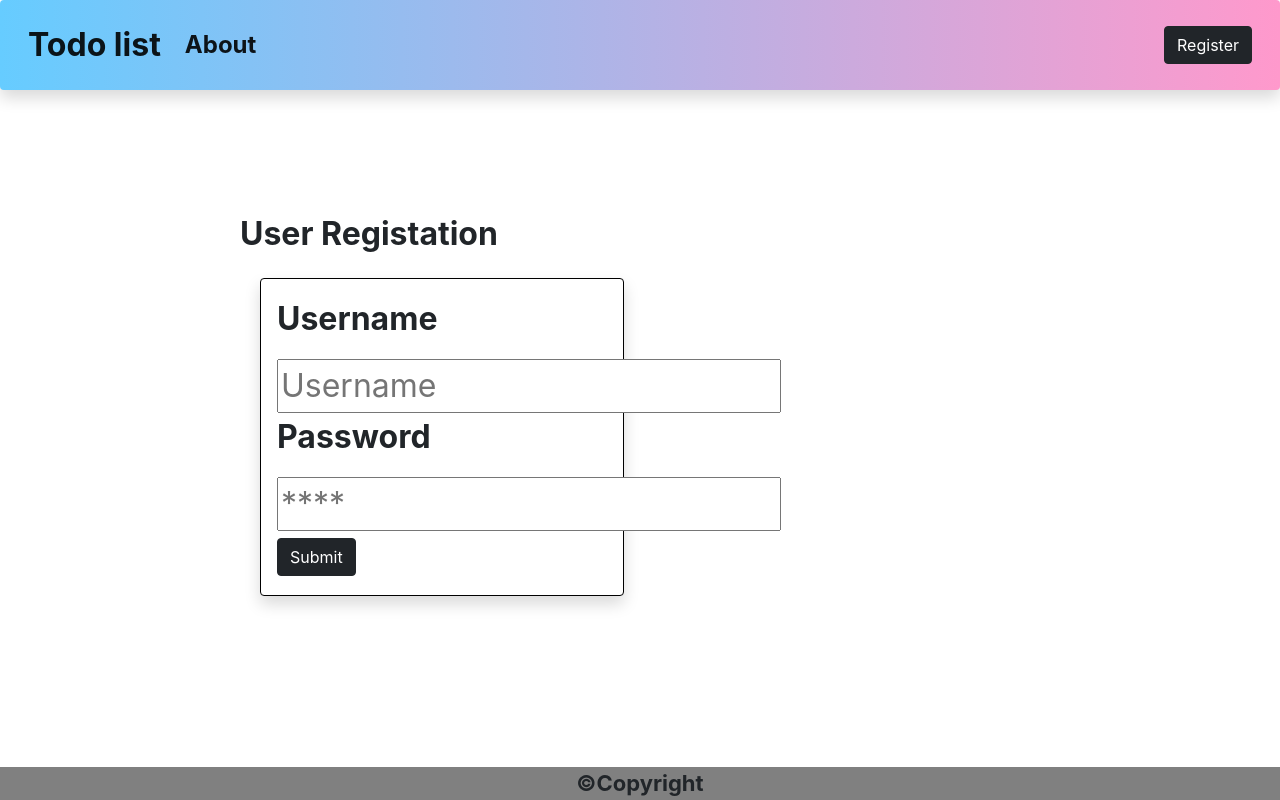
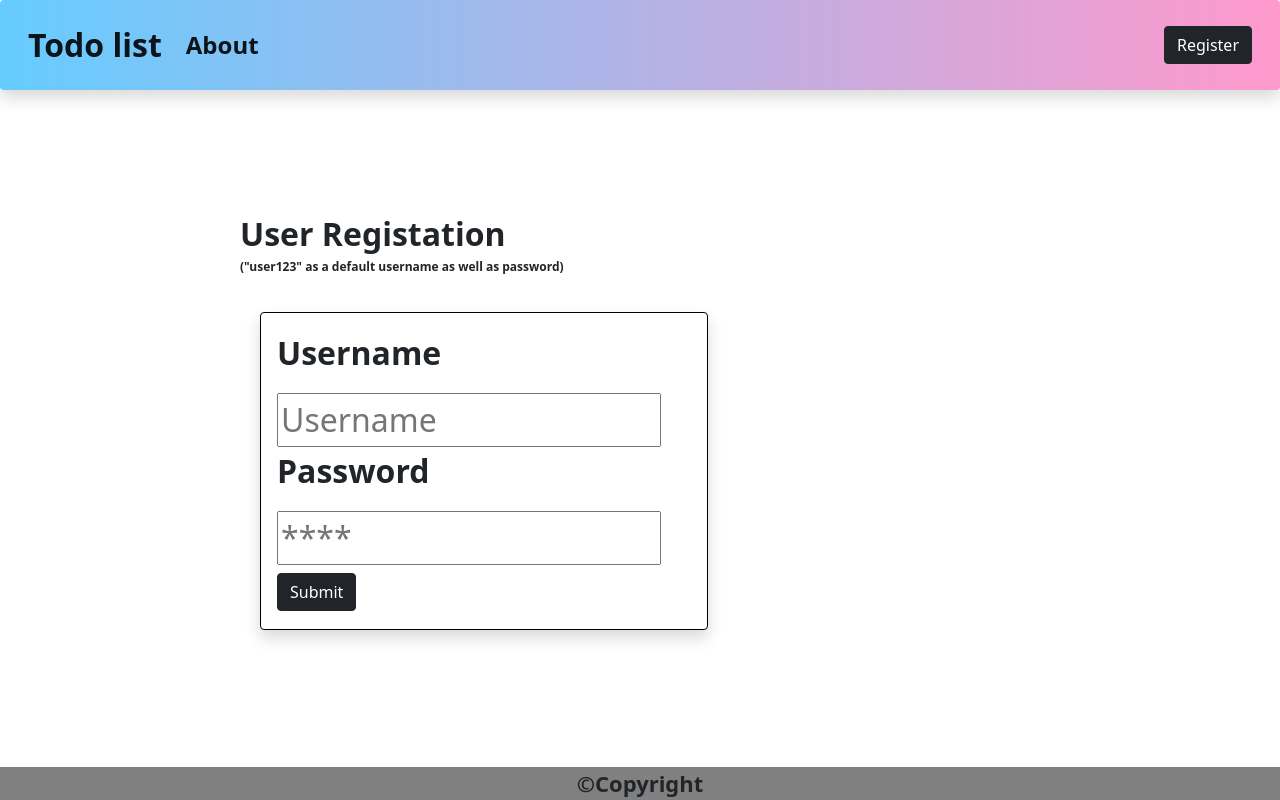
Before and after one commit to Akash-Tandale001/TodoList, a React (Create React App) app: page /login in a window 1280 px wide. Built offline with nearby package versions, Linux system fonts and the light colour scheme.

Commit message:
almost done todo list app

```diff
--- a/package.json
+++ b/package.json
@@ -7,8 +7,7 @@
     "@testing-library/jest-dom": "^5.16.1",
     "@testing-library/react": "^12.1.2",
     "@testing-library/user-event": "^13.5.0",
-    "cors": "^2.8.5",
-    "express": "^4.17.2",
+    "bootstrap": "^5.1.3",
     "react": "^17.0.2",
     "react-dom": "^17.0.2",
     "react-redux": "^7.2.6",
--- a/public/index.html
+++ b/public/index.html
@@ -11,7 +11,7 @@
     />
     <link rel="apple-touch-icon" href="%PUBLIC_URL%/logo192.png" />
     <link rel="manifest" href="%PUBLIC_URL%/manifest.json" />
-    <link href="https://cdn.jsdelivr.net/npm/bootstrap@5.0.2/dist/css/bootstrap.min.css" rel="stylesheet" integrity="sha384-EVSTQN3/azprG1Anm3QDgpJLIm9Nao0Yz1ztcQTwFspd3yD65VohhpuuCOmLASjC" crossorigin="anonymous">
+    <!-- <link href="https://cdn.jsdelivr.net/npm/bootstrap@5.0.2/dist/css/bootstrap.min.css" rel="stylesheet" integrity="sha384-EVSTQN3/azprG1Anm3QDgpJLIm9Nao0Yz1ztcQTwFspd3yD65VohhpuuCOmLASjC" crossorigin="anonymous"> -->
 
     <title>Todo-List</title>
   </head>
--- a/src/App.js
+++ b/src/App.js
@@ -11,10 +11,7 @@ import { useState } from 'react';
 
 function App() {
   const [isLoggedIn, setIsLoggedIn] = useState(false);
-  // const [token, setToken] = useState()
-  // if(!token) {
-  //   return <Login  />
-  // }
+
 
   return (
     <BrowserRouter>
--- a/src/components/TodoItem.js
+++ b/src/components/TodoItem.js
@@ -1,7 +1,7 @@
 import React from "react";
 import "./todoitemcss.css";
 import { useDispatch } from "react-redux";
-import { setCheck } from "../features/todoSlice";
+import { setCheck } from "../reducer/todoSlice";
 
 
 const TodoItem = ({ name, done, id }) => {
@@ -21,7 +21,6 @@ const TodoItem = ({ name, done, id }) => {
           onClick={handlecheck}
         />
         <label className="form-check-label" >
-          {/* <p className={done && 'todoitem--done'}>{name}</p> */}
           {!done ? <p>{name}</p> : <p><strike>{name}</strike></p>}
         </label>
       </div>
--- a/src/index.js
+++ b/src/index.js
@@ -4,6 +4,7 @@ import "./index.css";
 import { Provider } from "react-redux";
 import store from "./store";
 import App from "./App";
+import 'bootstrap/dist/css/bootstrap.css';
 
 ReactDOM.render(
   <React.StrictMode>
--- a/src/pages/About.js
+++ b/src/pages/About.js
@@ -2,8 +2,9 @@ import React from 'react'
 
 const About = () => {
     return (
-        <div>
-            About
+        <div className='container-fluid '>
+            <div className='hometitle'>About</div>
+            <p className='mt-4' style={{fontSize:"20px"}}> Lorem ipsum dolor sit amet consectetur adipisicing elit. Cumque commodi delectus repudiandae inventore fuga quo incidunt doloremque distinctio. Architecto deleniti fugit veritatis sunt illum autem, numquam ex fugiat eius totam obcaecati perspiciatis sit molestiae dolor culpa molestias reiciendis consequuntur impedit nam quaerat doloremque voluptate quae dicta ullam? Distinctio, tempora numquam!</p>
         </div>
     )
 }
--- a/src/pages/Login.js
+++ b/src/pages/Login.js
@@ -1,35 +1,60 @@
-import {React,useState} from "react";
+import { React, useState } from "react";
 import { useNavigate } from "react-router-dom";
 import "./style.css";
 
-const Login = ({setIsLoggedIn}) => {
+const Login = ({ setIsLoggedIn }) => {
   const [username, setUserName] = useState("");
   const [password, setPassword] = useState("");
+
+  const user = "user123";
   const navigate = useNavigate();
 
-  const handleSubmit=()=>{
-    setIsLoggedIn(true);
-    navigate('/todolist', { replace: true })
-  }
-
+  const handleSubmit = () => {
+    if (user === username && user=== password) {
+      setIsLoggedIn(true);
+      navigate("/todolist", { replace: true });
+    }
+    else{
+      alert("Please Enter correct username and password");
+    }
+  };
 
   return (
     <div className="logintitle">
-        <div>
-            User Registation
-        </div>
-      <form className="signupform shadow p-3 mb-5 bg-body rounded" onSubmit={handleSubmit}>
+      <div>User Registation</div>
+      <p id="default_user">("user123" as a default username as well as password)</p>
+      <form
+        className="signupform shadow p-3 mb-5 bg-body rounded"
+        onSubmit={handleSubmit}
+      >
         <label>
           <p>Username</p>
-          <input type="text" placeholder="Username" onChange={e => setUserName(e.target.value)} />
+          <input
+            type="text"
+            placeholder="Username"
+            value={username}
+            onChange={(e) => setUserName(e.target.value)}
+            style={{width:"30vw"}}
+          />
         </label>
-        <br/>
+        <br />
         <label>
           <p>Password</p>
-          <input type="password" placeholder="****" onChange={e => setPassword(e.target.value)}/>
+          <input
+            type="password"
+            placeholder="****"
+            onChange={(e) => setPassword(e.target.value)}
+            style={{width:"30vw"}}
+          />
         </label>
         <div>
-          <button className="btn btn-dark" type="submit" onSubmit={handleSubmit}>Submit</button>
+          <button
+            className="btn btn-dark"
+            type="submit"
+            onSubmit={handleSubmit}
+          >
+            Submit
+          </button>
         </div>
       </form>
     </div>
--- a/src/pages/Todolist.js
+++ b/src/pages/Todolist.js
@@ -1,10 +1,10 @@
 import React, { useState } from "react";
 import "./style.css";
 import { useDispatch } from "react-redux";
-import { saveTodo } from "../features/todoSlice";
+import { saveTodo } from "../reducer/todoSlice";
 import TodoItem from "../components/TodoItem";
 import { useSelector } from "react-redux";
-import { selectTodoList } from "../features/todoSlice";
+import { selectTodoList } from "../reducer/todoSlice";
 
 const Todolist = ({ isLoggedIn }) => {
   const [input, setInput] = useState("");
@@ -27,7 +27,7 @@ const Todolist = ({ isLoggedIn }) => {
   return (
     <>
       {!isLoggedIn ? (
-        <div className="loginerror">Please Login</div>
+        <div className="loginerror hometitle">Please Login</div>
       ) : (
         <div className="container-fluid">
           <div className="hometitle">Add TODO</div>
--- a/src/pages/style.css
+++ b/src/pages/style.css
@@ -20,7 +20,7 @@
 
 }
 .signupform{
-    width: 35%;
+    width: 35vw;
     margin: 20px;
     padding: 10px;
     border: 1px solid black;
@@ -57,3 +57,9 @@
     border-radius: 40px;
     background-color: rgba(64, 233, 177, 0.589);
 }
+
+
+#default_user{
+    font-size: 12px;
+
+}
--- a/src/store.js
+++ b/src/store.js
@@ -1,8 +1,15 @@
-import { configureStore } from '@reduxjs/toolkit'
-import todoReducer from './features/todoSlice'
-export default configureStore({
-    reducer:{
-        todos:todoReducer
-    }
+// import { configureStore } from '@reduxjs/toolkit'
+// export default configureStore({
+//     reducer:{
+//         todos:todoReducer
+//     }
 
+import todoReducer from "./reducer/todoSlice";
+import { combineReducers, createStore } from "redux";
+
+const reducer = combineReducers({
+  todos: todoReducer,
 });
+const initialState = {};
+const store = createStore(reducer, initialState);
+export default store;
```
Also changed, not shown: src/reducer/todoSlice.js (renamed from src/features/todoSlice.js), 2 other files (tests, documents, lock files or other folders).
